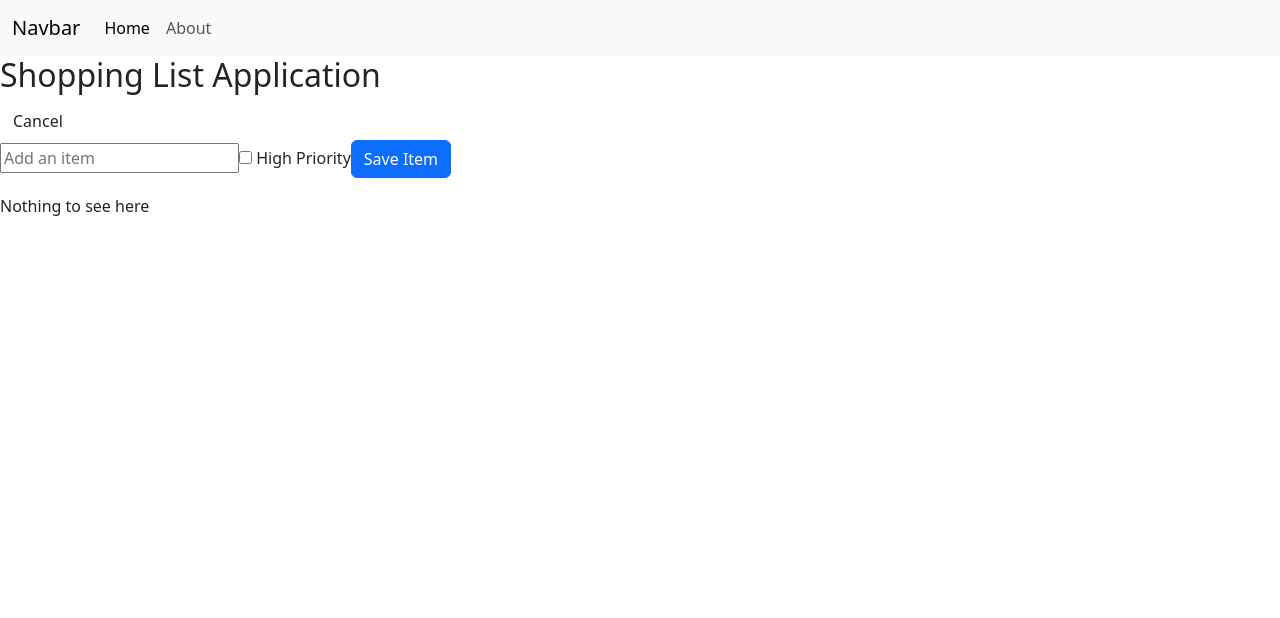
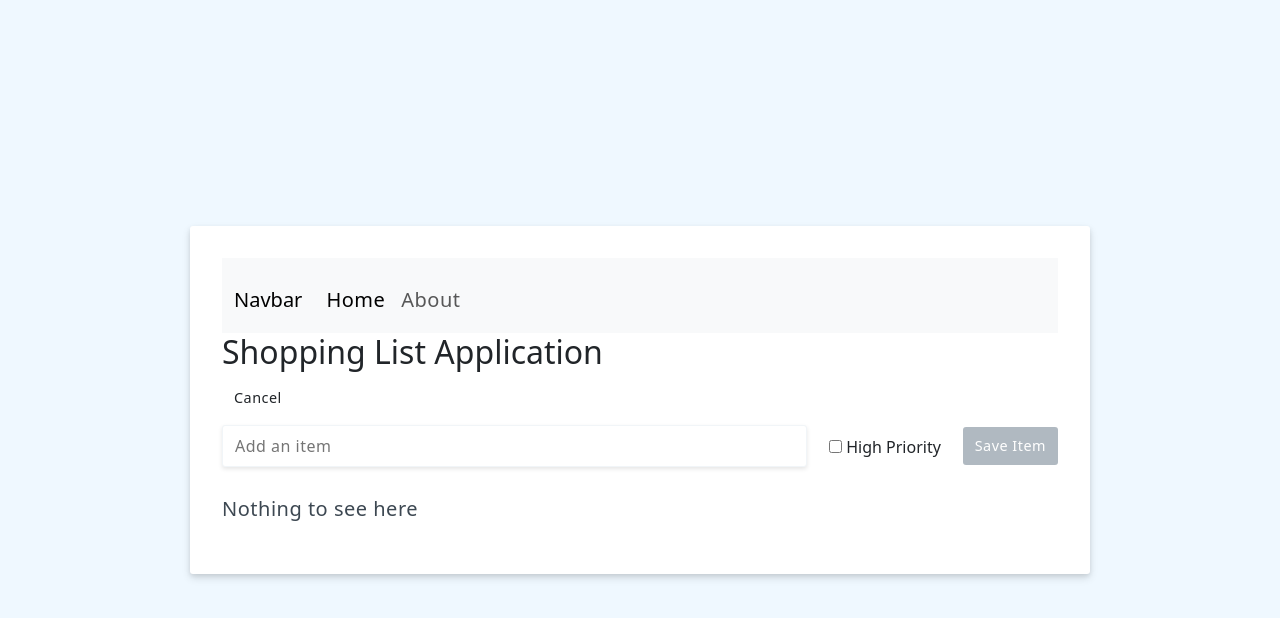
Before and after one commit to huy19712011/vue3-fa25-sd20301, a Vue app: page / in a window 1280 px wide. Both pictures are taken after a click on the button "Add Item". Shown: the top 618 px of the page. Built offline with nearby package versions, Linux system fonts and the light colour scheme.

Commit message:
Html attribute binding

```diff
--- a/src/App.vue
+++ b/src/App.vue
@@ -51,6 +51,9 @@
   <h2>{{ header }}</h2>
   <button v-if="editing" class="btn" @click="doEdit(false)">Cancel</button>
   <button v-else class="btn" @click="doEdit(true)">Add Item</button>
+
+  <!-- <a v-bind:href="newItem">Dynamic Link</a> -->
+
   <form class="add-item-form" v-on:submit.prevent="saveItem()" v-if="editing">
     <!-- <input
       v-model="newItem"
@@ -70,7 +73,7 @@
     >
       Save Item
     </button> -->
-    <button class="btn btn-primary">Save Item</button>
+    <button :disabled="newItem.length < 5" class="btn btn-primary">Save Item</button>
   </form>
 
   <ul>
--- a/src/assets/main.css
+++ b/src/assets/main.css
@@ -1,2 +1,176 @@
 @import "./base.css";
 @import "bootstrap";
+
+body {
+  background: #eff8ff;
+  height: 100vh;
+  width: 100vw;
+  font-family:
+    system-ui,
+    BlinkMacSystemFont,
+    -apple-system,
+    Segoe UI,
+    Roboto,
+    Oxygen,
+    Ubuntu,
+    Cantarell,
+    Fira Sans,
+    Droid Sans,
+    Helvetica Neue,
+    sans-serif;
+  display: flex;
+  align-items: center;
+  justify-content: center;
+  margin: 0;
+  padding: 0;
+}
+
+.counter {
+  font-size: 0.8rem;
+  padding-left: 10px;
+  padding-right: 10px;
+}
+
+#app {
+  background: #fff;
+  padding: 2rem;
+  margin: 1rem;
+  border-radius: 3px;
+  box-shadow:
+    0 4px 8px 0 rgba(0, 0, 0, 0.12),
+    0 2px 4px 0 rgba(0, 0, 0, 0.08);
+  width: 95%;
+  max-width: 900px;
+}
+
+h1 {
+  color: #3d4852;
+}
+
+ul {
+  list-style: none;
+  padding: 0;
+}
+
+a {
+  color: #6cb2eb;
+  font-size: 1.25rem;
+  transition: all 0.1s ease-in;
+  margin-top: 0.5rem;
+  display: block;
+}
+
+a:hover {
+  color: #3490dc;
+}
+
+li,
+p {
+  display: flex;
+  align-items: center;
+  line-height: 1.75;
+  letter-spacing: 0.5px;
+  color: #3d4852;
+  font-size: 1.25rem;
+  cursor: pointer;
+  transition: all 0.1s ease-in;
+}
+
+li:hover {
+  color: #22292f;
+}
+
+li input {
+  margin: 0 0.5rem 0;
+}
+
+#shopping-list > input,
+#shopping-list > select {
+  width: 100%;
+  border-radius: 3px;
+  box-shadow: 0 2px 4px 0 rgba(0, 0, 0, 0.1);
+  border: 1px solid #f1f5f8;
+  color: #606f7b;
+  padding: 0.5rem 0.75rem;
+  box-sizing: border-box;
+  font-size: 1rem;
+  letter-spacing: 0.5px;
+  margin: 0.5rem 0;
+}
+
+.add-item-form,
+.header {
+  display: flex;
+  align-items: center;
+  justify-content: space-between;
+}
+
+.add-item-form input {
+  width: 70%;
+  border-radius: 3px;
+  box-shadow: 0 2px 4px 0 rgba(0, 0, 0, 0.1);
+  border: 1px solid #f1f5f8;
+  color: #606f7b;
+  padding: 0.5rem 0.75rem;
+  box-sizing: border-box;
+  font-size: 1rem;
+  letter-spacing: 0.5px;
+  margin: 0.5rem 0;
+}
+
+.btn {
+  border: none;
+  border-radius: 3px;
+  margin: auto 0;
+  padding: 0.5rem 0.75rem;
+  flex-shrink: 0;
+  cursor: pointer;
+  font-size: 0.9rem;
+  letter-spacing: 0.5px;
+  transition: all 0.1s ease-in;
+}
+
+.btn[disabled] {
+  background: #8795a1;
+}
+
+.btn[disabled]:hover {
+  background: #606f7b;
+}
+
+.btn-primary {
+  background: #6cb2eb;
+  color: #fff;
+}
+
+.btn-primary:hover {
+  background: #3490dc;
+}
+
+.btn-cancel {
+  background: #ef5753;
+  color: #fff;
+}
+
+.btn-cancel:hover {
+  background: #e3342f;
+  color: #fff;
+}
+
+.strikeout {
+  text-decoration: line-through;
+  color: #b8c2cc;
+}
+
+.strikeout:hover {
+  color: #8795a1;
+}
+
+.priority {
+  color: #de751f;
+}
+input[type="checkbox"] {
+  display: inline !important;
+  box-shadow: none;
+  width: auto;
+}
```
